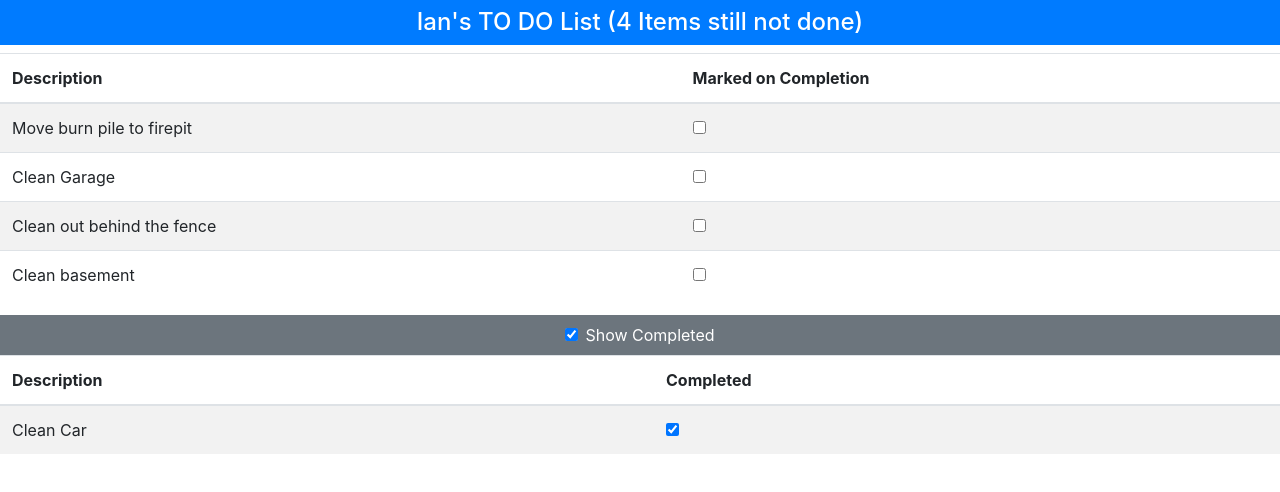
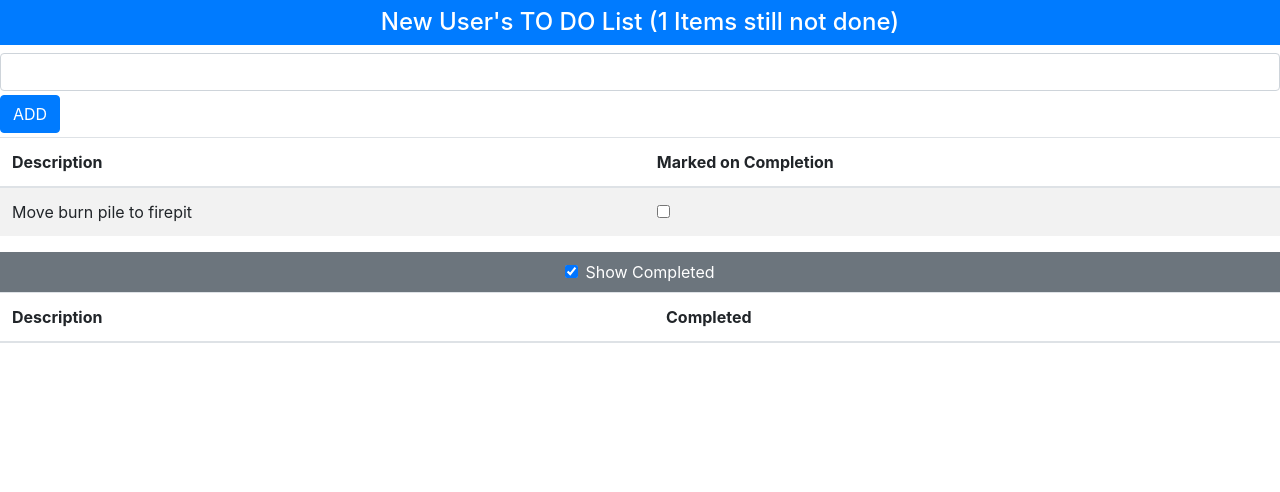
Before and after one commit to ianwhitehill/ToDo_APP, a React (Create React App) app: page / in a window 1280 px wide. Shown: the top 492 px of the page. Built offline with nearby package versions, Linux system fonts and the light colour scheme.

Commit message:
Completed Feature 5

```diff
--- a/src/App.js
+++ b/src/App.js
@@ -5,6 +5,7 @@ import './App.css';
 import { ToDoBanner } from './ToDoBannerFile';
 import { ToDoRow } from './ToDoRowFile';
 import { VisibilityControl } from './VisibilityControlFile';
+import {ToDoCreater} from './ToDoCreaterFile';
 
 import 'bootstrap/dist/css/bootstrap.css';
 
@@ -49,7 +50,36 @@ export default class App extends Component {
 
   toggleToDoFunction = (myToggledItem) => this.setState({
     todoItems: this.state.todoItems.map(x => x.action === myToggledItem.action ? { ...x, done: !x.done } : x)
-  });
+  }, () => localStorage.setItem("storeTodos", JSON.stringify(this.state))
+  );
+
+  //  The createNewTodoCallback method below is the callback for the ToDoCreator component
+  //  The "newToDo" parameter passed into the createNewTodoCallback method below comes from where the callback it initiated from- which is in the createNewTodo method of the ToDoCreator Component
+
+  createNewToDoCallback = (newToDo) => {
+    //  The if block below checks if the newly created todo item is NOT already in the list of todos.  If it is NOT already in the list then it adds it as below.  If it is in the list already there is no else block so nothing happens - this is not to user friendly but.... :)
+    if (!this.state.todoItems.find(x => x.action === this.state.newToDo)){
+      this.setState({
+        todoItems: [
+          ...this.state.todoItems, {action: newToDo, done: false}
+        ]
+        // By default every new todo should not be done- in other words it's done property should have a value of false.
+      }, () => localStorage.setItem("storeTodos", JSON.stringify(this.state))
+      ); // end setState
+    } // end IF
+  }
+
+  //  The componentDidMount method below is a built in react method to handle logic for when the app "mounts" or "loads"
+  //  The localStorage object is a React built in object that allows persistent local storage much like how cookies work
+  //  localStorage reference: https://programmingwithmosh.com/react/localstorage-react/
+
+    componentDidMount = () => {
+      let storedData = localStorage.getItem("storeTodos")
+      this.setState(
+        storedData != null ? JSON.parse(storedData) : {userName: "New User", todoItems: [
+          { action: "Move burn pile to firepit", done: false }], showCompleted: true}
+      );
+    }
 
   render = () =>
     <div>
@@ -59,6 +89,12 @@ export default class App extends Component {
         userName={this.state.userName}
         todoItems={this.state.todoItems}
       />
+
+      {/*Feature 5a*/}
+      <ToDoCreater
+        callback = {this.createNewToDoCallback}
+      />
+
       {/* Features 3 & 4 */}
       <table className="table table-striped tabler-border">
         <thead>
--- /dev/null
+++ b/src/ToDoCreaterFile.js
@@ -0,0 +1,33 @@
+import React, {Component} from 'react';
+
+export class ToDoCreater extends Component {
+    constructor(props){
+        super(props);
+        //  We created this constructor above so that we could pass in the App's props.  Remember props is simply the App's data.  We did this so that we had access to the "state" object.  Once we have the state object we add a new property to it called "newToDoItem" and set its initial value to "" - as seen in the next line below:
+        this.state = {newToDoItem: ""}
+    }; // end of ctor
+
+    //  The updateNewToDoItemFunction method is for the onChange event of the input box below for adding a new todo item.  The updateNewToDoItemFunction takes in the event from the onChange and sets the state of the newToDoItem property
+
+    updateNewToDoItemFunction = (event) => {
+        this.setState({
+            newToDoItem: event.target.value
+        });
+    };
+
+    //  The createNewToDoFunction method is for the onClick of the Add New ToDo button
+    //  The createNewToDoFunction method does 2 things:
+    //  1) invokes the callback of the ToDoCreator Component and passes the callback the value of the new todo item - which is: this.state.newToDoItem
+    //  2) resets the newToDoItem property back to "" so it is blank and ready for the next new todo item to be added
+
+    createNewToDoFunction = () => {
+        this.props.callback(this.state.newToDoItem);
+        this.setState({newToDoItem: ""});
+    }
+
+    render = () =>
+        <div className="my-1">
+            <input className="form-control" value={this.state.newToDoItem} onChange={this.updateNewToDoItemFunction}/>
+            <button className="btn btn-primary mt-1" onClick={this.createNewToDoFunction}>ADD</button>
+        </div>
+}
```
